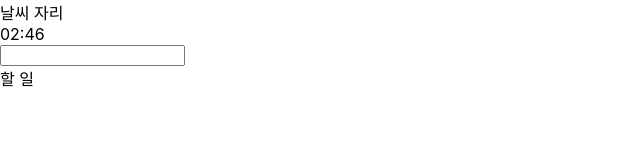
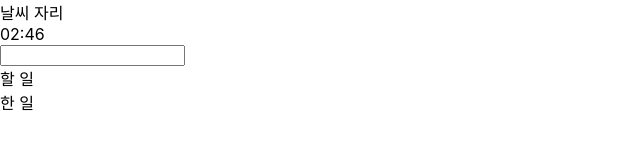
Before and after one commit to Chamy619/Momentom, a React (Create React App) app in the folder momentom/: page / in a window 1280 px wide. Shown: the top 164 px of the page, without its empty margins (0-640 px from the left). Built offline with nearby package versions, Linux system fonts and the light colour scheme.

Commit message:
기본 컴포넌트 구조 수정:  - TodoList에서 완료한 목록을 보여줄 DoneList 컴포넌트 생성

```diff
--- a/momentom/src/index.js
+++ b/momentom/src/index.js
@@ -55,6 +55,15 @@ function SearchBar() {
   );
 }
 
+function Lists() {
+  return (
+    <div>
+      <TodoList />
+      <DoneList />
+    </div>
+  )
+}
+
 function TodoList() {
   return (
     <div className="todoList">
@@ -71,13 +80,29 @@ function Todo() {
   );
 }
 
+function DoneList() {
+  return (
+    <div className="doneList">
+      <Done />
+    </div>
+  );
+}
+
+function Done() {
+  return (
+    <div className="done">
+      한 일
+    </div>
+  )
+}
+
 function Momentom() {
   return(
     <div className="momentom">
       <Weather />
       <Time />
       <SearchBar />
-      <TodoList />
+      <Lists />
     </div>
   )
 }
```
